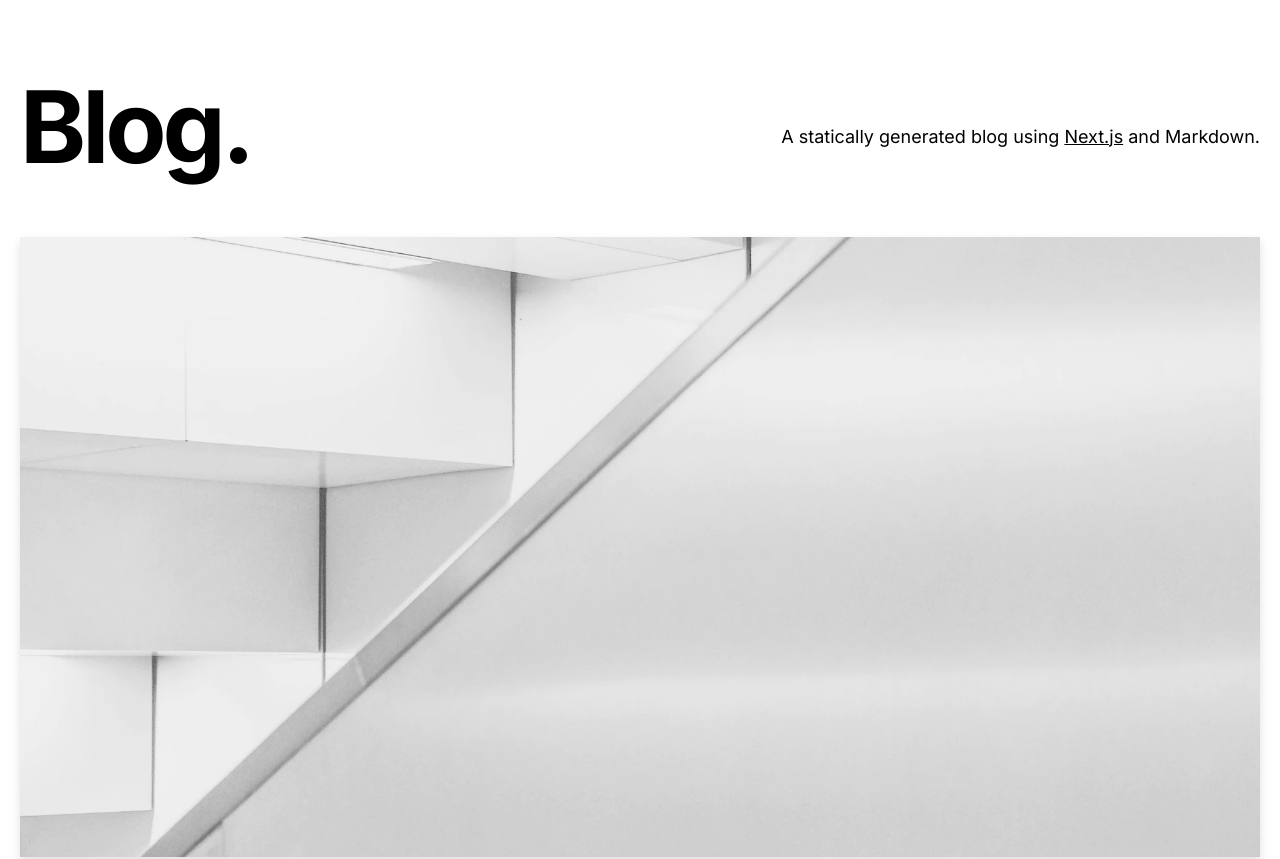
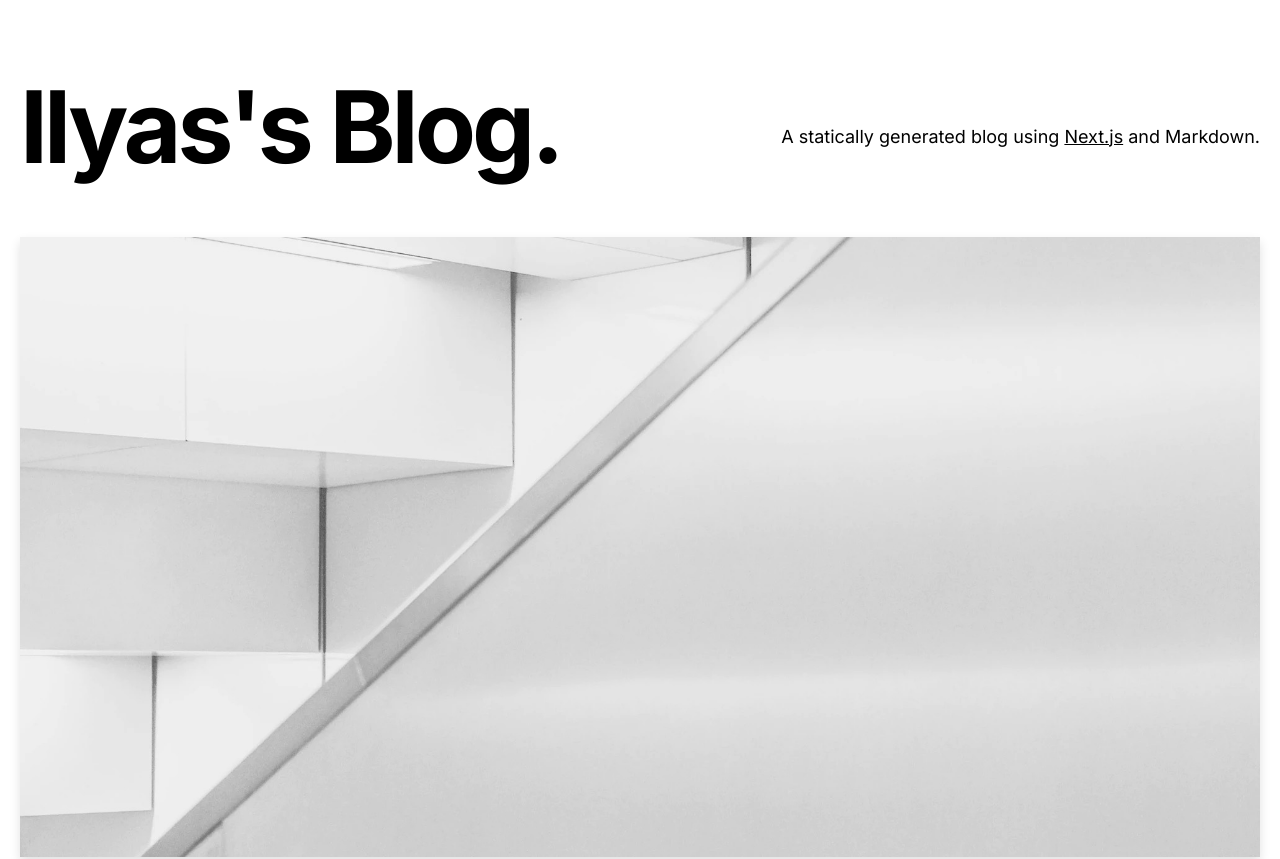
Before and after one commit to IlyasMohamud/AI-Open-Dialogue, a Next.js app: page / in a window 1280 px wide. Shown: the top 859 px of the page. Built offline with nearby package versions, Linux system fonts and the light colour scheme.

Commit message:
changing header

```diff
--- a/src/app/_components/header.tsx
+++ b/src/app/_components/header.tsx
@@ -4,7 +4,7 @@ const Header = () => {
   return (
     <h2 className="text-2xl md:text-4xl font-bold tracking-tight md:tracking-tighter leading-tight mb-20 mt-8">
       <Link href="/" className="hover:underline">
-        Blog
+        Ilyas's Blog
       </Link>
       .
     </h2>
--- a/src/app/_components/intro.tsx
+++ b/src/app/_components/intro.tsx
@@ -4,7 +4,7 @@ export function Intro() {
   return (
     <section className="flex-col md:flex-row flex items-center md:justify-between mt-16 mb-16 md:mb-12">
       <h1 className="text-5xl md:text-8xl font-bold tracking-tighter leading-tight md:pr-8">
-        Blog.
+        Ilyas's Blog.
       </h1>
       <h4 className="text-center md:text-left text-lg mt-5 md:pl-8">
         A statically generated blog using{" "}
```
